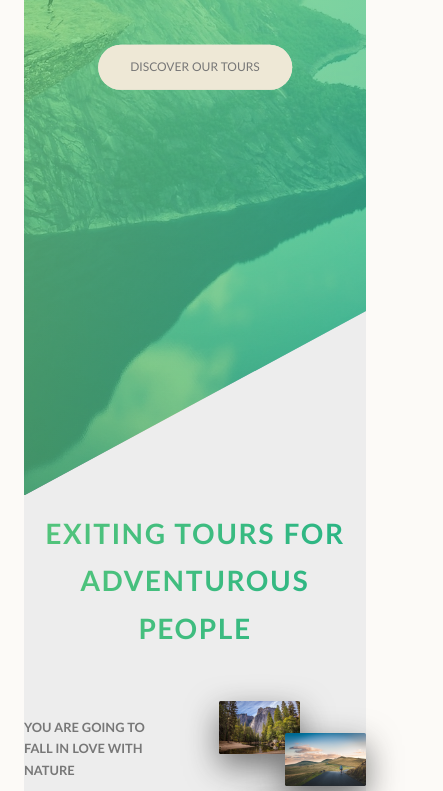
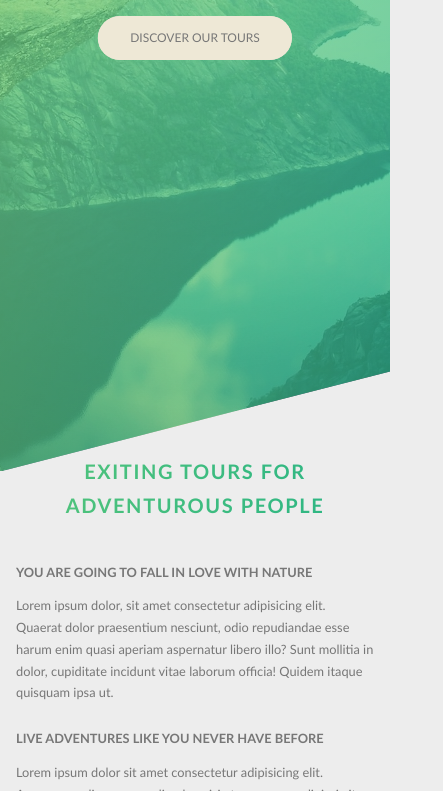
Before and after one commit to Puritanic/Just-a-Travel-agency, a website built with webpack: page app/index.html in a window 390 px wide. Shown: the part 346-1137 px from the top of the page, 443 px wide, since content can reach past the window. Built offline with nearby package versions, Linux system fonts and the light colour scheme.

Commit message:
Add some responsiveness pt.1

```diff
--- a/app/assets/styles/abstracts/_sass-variables.scss
+++ b/app/assets/styles/abstracts/_sass-variables.scss
@@ -60,5 +60,7 @@ $base-url: "/assets/" !default;
 // Grid
 
 $grid-width: 114rem;
+$grid-width-small: 50rem;
 $gutter-vertical: 8rem;
+$gutter-vertical-small: 6rem;
 $gutter-horizontal: 6rem;
--- a/app/assets/styles/base/_basetop.css
+++ b/app/assets/styles/base/_basetop.scss
@@ -101,6 +101,10 @@ textarea {
 }
 body {
   padding: 3rem;
-  background: color(var(--eggshell) tint(80%));
   box-sizing: border-box;
+  background-color: $light-grey;
+
+  @include respond(tab-port) {
+    padding: 0;
+  }
 }
--- a/app/assets/styles/base/_helpers.scss
+++ b/app/assets/styles/base/_helpers.scss
@@ -61,10 +61,18 @@
 
   &__mb--big {
     margin-bottom: 8rem !important;
+
+    @include respond(tab-port) {
+      margin-bottom: 5rem !important;
+    }
   }
 
   &__mb--medium {
     margin-bottom: 4rem !important;
+
+    @include respond(tab-port) {
+      margin-bottom: 3rem !important;
+    }
   }
 
   &__mb--small {
--- a/app/assets/styles/base/_typography.scss
+++ b/app/assets/styles/base/_typography.scss
@@ -14,6 +14,11 @@
     font-weight: 400;
     letter-spacing: 3.5rem;
     animation: moveInLeft 1s ease-out;
+
+    @include respond(phone) {
+      letter-spacing: 1rem;
+      font-size: 5rem;
+    }
   }
   &__primary__subtitle {
     display: block;
@@ -21,6 +26,10 @@
     font-weight: 700;
     letter-spacing: 1.75rem;
     animation: moveInRight 1s ease-out;
+
+    @include respond(phone) {
+      letter-spacing: 0.5rem;
+    }
   } // ! Heading Primary
 
   &__secondary {
@@ -42,6 +51,14 @@
       transform: skewY(2deg) skewX(15deg);
       text-shadow: 0.5rem 1rem 2rem rgba($text-color, 0.2);
     }
+
+    @include respond(tab-port) {
+      font-size: 3rem;
+    }
+
+    @include respond(phone) {
+      font-size: 2.5rem;
+    }
   } // ! secondary
 
   &__tertiary {
--- a/app/assets/styles/components/_composition.scss
+++ b/app/assets/styles/components/_composition.scss
@@ -10,17 +10,38 @@
     z-index: 9;
     outline-offset: 1rem;
 
+    @include respond(tab-port) {
+      position: relative;
+      float: left;
+      width: 33.3333%;
+      box-shadow: 0 1.5rem 3rem rgba($color: $text-color, $alpha: 0.2);
+    }
+
     &--p1 {
       left: 0;
       top: -2rem;
+      @include respond(tab-port) {
+        top: 0;
+        transform: scale(1.2);
+      }
     }
     &--p2 {
       right: 0;
       top: 2rem;
+      @include respond(tab-port) {
+        top: -1rem;
+        z-index: 99;
+        transform: scale(1.3);
+      }
     }
     &--p3 {
       left: 20%;
       top: 10rem;
+      @include respond(tab-port) {
+        top: 1rem;
+        left: 0;
+        transform: scale(1.1);
+      }
     }
 
     &:hover {
--- a/app/assets/styles/components/_feature-box.scss
+++ b/app/assets/styles/components/_feature-box.scss
@@ -7,6 +7,10 @@
   border-radius: 0.3rem;
   box-shadow: 0 1.5rem 3rem rgba($text-color, 0.15);
   transition: transform 0.2s ease-in;
+
+  @include respond(tab-port) {
+    min-height: 32rem;
+  }
 
   &__icon {
     font-size: 6rem;
--- a/app/assets/styles/layout/_footer.scss
+++ b/app/assets/styles/layout/_footer.scss
@@ -8,9 +8,17 @@
   padding: 11rem 0;
   font-size: 1.4rem;
 
+  @include respond(tab-port) {
+    padding: 8rem 0;
+  }
+
   &__logo-box {
     text-align: center;
     margin-bottom: 8rem;
+
+    @include respond(tab-port) {
+      margin-bottom: 5rem;
+    }
   }
 
   &__logo {
@@ -21,6 +29,12 @@
   &__navigation {
     border-top: 1px solid $mid-grey;
     padding-top: 2rem;
+    display: inline-block;
+
+    @include respond(tab-port) {
+      width: 100%;
+      text-align: center;
+    }
   }
 
   &__list {
@@ -59,5 +73,10 @@
     color: $light-grey;
     border-top: 1px solid $mid-grey;
     padding-top: 2rem;
+
+    @include respond(tab-port) {
+      width: 100%;
+      text-align: center;
+    }
   }
 }
--- a/app/assets/styles/layout/_grids.scss
+++ b/app/assets/styles/layout/_grids.scss
@@ -2,8 +2,17 @@
   max-width: $grid-width;
   margin: 0 auto;
 
+  @include respond(tab-port) {
+    max-width: $grid-width-small;
+    padding: 0 2rem;
+  }
+
   &:not(:last-child) {
     margin-bottom: $gutter-vertical;
+
+    @include respond(tab-port) {
+      margin-bottom: $gutter-vertical-small;
+    }
   }
 
   [class^="col-"] {
@@ -11,6 +20,15 @@
 
     &:not(:last-child) {
       margin-right: $gutter-horizontal;
+
+      @include respond(tab-port) {
+        margin-right: 0;
+        margin-bottom: $gutter-vertical-small;
+      }
+    }
+
+    @include respond(tab-port) {
+      width: 100% !important;
     }
   }
 
--- a/app/assets/styles/layout/_header.scss
+++ b/app/assets/styles/layout/_header.scss
@@ -13,6 +13,10 @@
   background-position: top;
   position: relative;
   clip-path: polygon(0 0, 100% 0, 100% 75vh, 0 100%);
+
+  @include respond(phone) {
+    clip-path: polygon(0 0, 100% 0, 100% 85vh, 0 100%);
+  }
 
   &__logobox {
     position: absolute;
--- a/app/assets/styles/layout/_navigation.scss
+++ b/app/assets/styles/layout/_navigation.scss
@@ -15,6 +15,11 @@
     right: 6rem;
     z-index: 2000;
     text-align: center;
+
+    @include respond(tab-port) {
+      top: 2rem;
+      right: 2rem;
+    }
   }
 
   &__background {
@@ -30,6 +35,11 @@
     );
     z-index: 1000;
     transition: transform 0.8s cubic-bezier(0.86, 0, 0.07, 1);
+
+    @include respond(tab-port) {
+      top: 2.5rem;
+      right: 2.5rem;
+    }
   }
 
   &__nav {
--- a/app/assets/styles/pages/_home.scss
+++ b/app/assets/styles/pages/_home.scss
@@ -5,18 +5,31 @@
   background-color: $light-grey;
   padding: 25rem 0;
   margin-top: -22vh;
+
+  @include respond(tab-port) {
+    padding: 21rem 0;
+  }
 }
 
 .features {
   padding: 20rem 0;
-  background: linear-gradient( to right bottom, rgba($primary-light-green, 0.7), rgba($primary-dark-green, 0.7)), resolve("nat-4.jpg") no-repeat;
+  background: linear-gradient(
+      to right bottom,
+      rgba($primary-light-green, 0.7),
+      rgba($primary-dark-green, 0.7)
+    ),
+    resolve("nat-4.jpg") no-repeat;
   background-size: cover;
   background-position: top;
   position: relative;
   z-index: 2;
   transform: skewY(-7deg) translateY(-12rem);
-  &>* {
+  & > * {
     transform: skewY(7deg);
+  }
+
+  @include respond(tab-port) {
+    padding: 10rem 0;
   }
 }
 
@@ -25,22 +38,44 @@
   padding: 24rem 0 13rem 0;
   margin-top: -20vh;
   transform: translateY(-5rem);
+
+  @include respond(tab-port) {
+    padding: 19rem 0 8rem 0;
+  }
 }
 
 .stories {
   position: relative;
   transform: translateY(-5rem);
   padding: 12rem 0 15rem 0;
+
+  @include respond(tab-port) {
+    padding: 6rem 0 10rem 0;
+  }
 }
 
 .booking {
   padding: 15rem 0;
   transform: translateY(-5rem);
-  background-image: linear-gradient( to right bottom, $primary-light-green, $primary-dark-green);
+  background-image: linear-gradient(
+    to right bottom,
+    $primary-light-green,
+    $primary-dark-green
+  );
+
+  @include respond(tab-port) {
+    padding: 10rem 0;
+  }
 }
 
 .book {
-  background-image: linear-gradient( 105deg, rgba(white, 0.8) 0%, rgba(white, 0.8) 50%, transparent 50%), resolve("nat-10.jpg");
+  background-image: linear-gradient(
+      105deg,
+      rgba(white, 0.8) 0%,
+      rgba(white, 0.8) 50%,
+      transparent 50%
+    ),
+    resolve("nat-10.jpg");
   background-size: cover;
   box-shadow: 0 1.5rem 4rem rgba($text-color, 0.2);
   border-radius: 0.3rem;
```
Also changed, not shown: app/assets/styles/base/_basebottom.scss (renamed from app/assets/styles/base/_basebottom.css), app/temp/styles/main.css, 1 other file.
